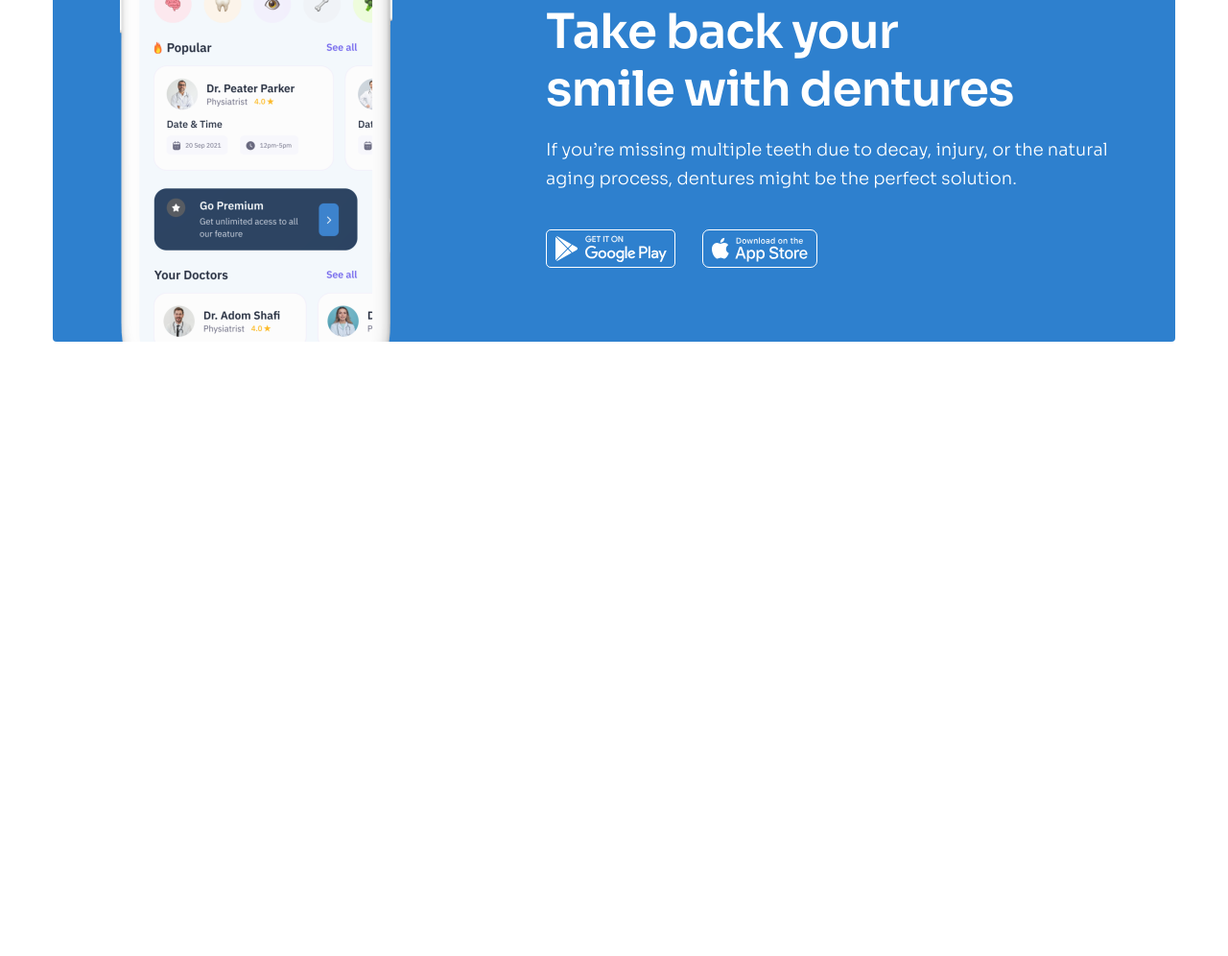
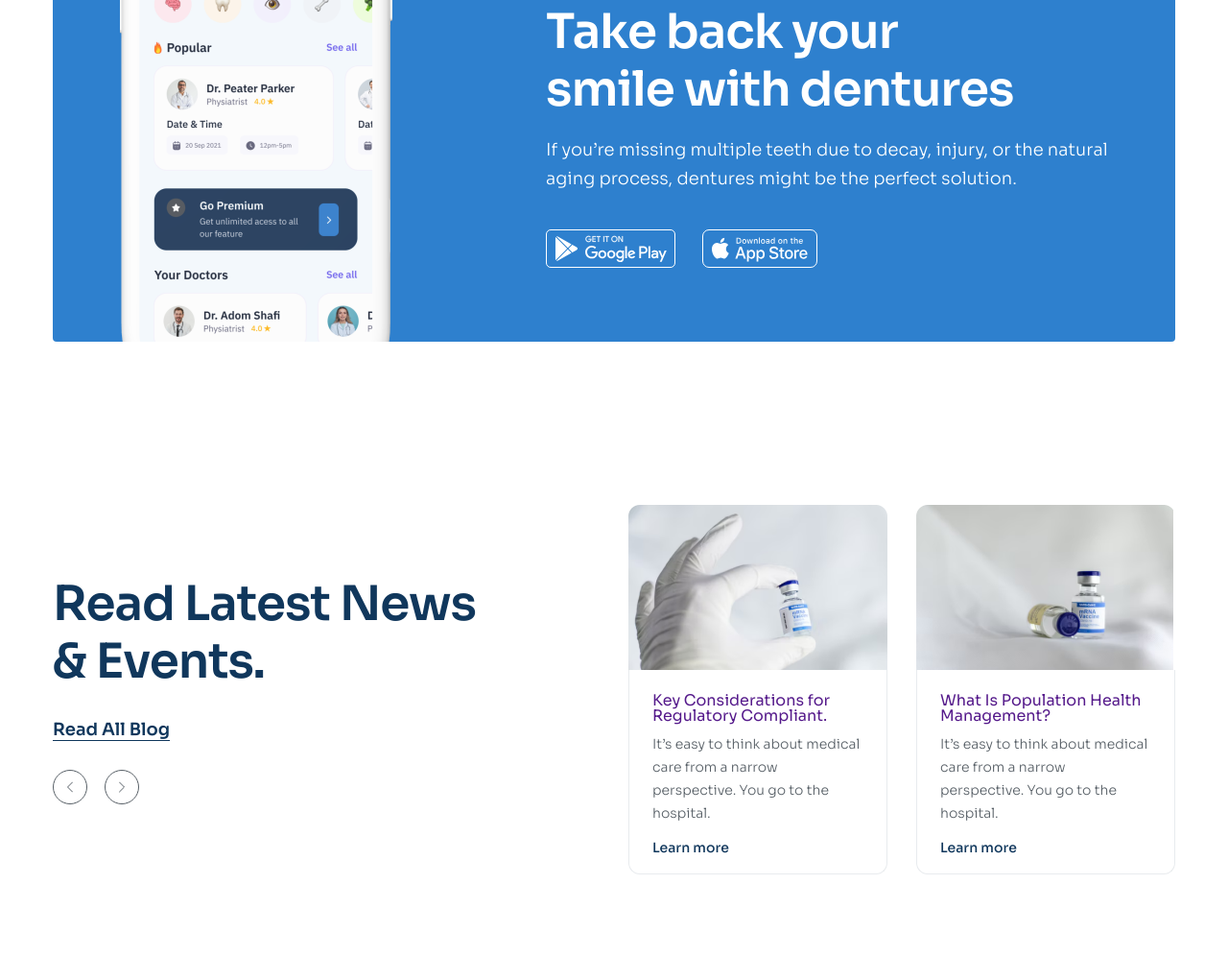
Before and after one commit to hunggtham/f8_project3, a plain HTML site: page index.html in a window 1280 px wide. Shown: the part 4564-5560 px from the top of the page at 96% size. Before the commit the page ends 5000 px from the top, so only its background shows below. Drawn offline with Linux system fonts and the light colour scheme.

Commit message:
implement news

```diff
--- a/assets/css/style.css
+++ b/assets/css/style.css
@@ -59,6 +59,35 @@ a {
   line-height: 1.67;
 }
 
+.control {
+  display: flex;
+  column-gap: 18px;
+}
+
+.control__btn {
+  display: flex;
+  align-items: center;
+  justify-content: center;
+  width: 36px;
+  height: 36px;
+  border-radius: 50%;
+  border: 1px solid #575f66;
+  outline: none;
+  background: #fff;
+  color: #575f66;
+  transition: 0.25s;
+}
+
+.control__btn:hover {
+  border-color: #2e80ce;
+  background: #2e80ce;
+  color: #fff;
+  cursor: pointer;
+}
+
+.control-next {
+  rotate: 180deg;
+}
 /* header */
 .header {
   min-height: 100vh;
@@ -416,6 +445,11 @@ a {
   grid-template-columns: repeat(4, 1fr);
   column-gap: 30px;
 }
+
+.member__control {
+  margin-top: 38px;
+  justify-content: center;
+}
 .member-item:hover,
 .member-item__thumb {
   transform: scale(1.1);
@@ -447,38 +481,6 @@ a {
   font-size: 1.4rem;
   font-weight: 300;
   line-height: 1.85;
-}
-
-.member__control {
-  display: flex;
-  justify-content: center;
-  margin-top: 38px;
-  column-gap: 18px;
-}
-
-.member__control-btn {
-  display: flex;
-  align-items: center;
-  justify-content: center;
-  width: 36px;
-  height: 36px;
-  border-radius: 50%;
-  border: 1px solid #575f66;
-  outline: none;
-  background: #fff;
-  color: #575f66;
-  transition: 0.25s;
-}
-
-.member__control-btn:hover {
-  border-color: #2e80ce;
-  background: #2e80ce;
-  color: #fff;
-  cursor: pointer;
-}
-
-.member__control-next {
-  rotate: 180deg;
 }
 
 /* install */
@@ -528,3 +530,98 @@ a {
   border: none;
   background: transparent;
 } */
+
+/* new */
+.news {
+  padding: 85px 0;
+  margin-top: 85px;
+}
+
+.new__inner {
+  display: flex;
+  flex-direction: row;
+  align-items: center;
+  justify-content: space-between;
+}
+
+.news__content {
+  flex-shrink: 0;
+}
+
+.new__heading {
+  max-width: 470px;
+}
+
+.new__more {
+  display: inline-block;
+  margin-top: 28px;
+  color: #10375c;
+  font-size: 1.8rem;
+  font-weight: 600;
+  line-height: 1.55;
+  text-decoration-line: underline;
+  text-underline-offset: 5px;
+}
+
+.new__control {
+  margin-top: 28px;
+}
+
+.news__list {
+  max-width: 570px;
+  display: flex;
+  column-gap: 30px;
+}
+
+.news-item {
+  flex: 1;
+  /* overflow: hidden; */
+  transition: 0.25s;
+}
+
+.news-item:hover {
+  box-shadow: 0px 18px 50px 0px rgba(0, 0, 0, 0.05);
+  transform: translateY(-15px);
+}
+.news-item:hover .news-item__body {
+  border-color: #fff;
+}
+.news-item__thumb {
+  width: 100%;
+  height: 172px;
+  object-fit: cover;
+  display: block;
+}
+
+.news-item__body {
+  padding: 24px 24px 16px;
+  background: #fff;
+  border: 1px solid #e8ebee;
+  border-top: none;
+  border-radius: 0 0 12px 12px;
+  transition: 0.25s;
+}
+
+.new-item__heading {
+  color: #10375c;
+  font-size: 1.6rem;
+  font-weight: 600;
+  line-height: 1.62;
+}
+
+.news-item__desc {
+  margin-top: 10px;
+  color: #575f66;
+  font-size: 1.4rem;
+  font-weight: 300;
+  line-height: 1.71;
+}
+
+.news-item__more {
+  margin-top: 12px;
+  display: inline-block;
+  color: #10375c;
+  font-size: 1.4rem;
+  line-height: 1.6;
+  font-weight: 500;
+}
--- a/index.html
+++ b/index.html
@@ -395,9 +395,9 @@
             <p class="member-item__title">DDS, California - Linda University</p>
           </article>
         </div>
-        <div class="member__control">
+        <div class="member__control control">
           <!-- prev btn -->
-          <button class="member__control-btn">
+          <button class="control__btn">
             <svg
               width="6"
               height="12"
@@ -414,9 +414,9 @@
             </svg>
           </button>
           <!-- next btn -->
-          <button class="member__control-btn">
+          <button class="control__btn">
             <svg
-              class="member__control-next"
+              class="control-next"
               width="6"
               height="12"
               viewBox="0 0 6 12"
@@ -473,5 +473,105 @@
         </div>
       </div>
     </section>
+    <!-- news -->
+    <section class="news">
+      <div class="container">
+        <div class="new__inner">
+          <div class="news__content">
+            <h2 class="new__heading section-heading">
+              Read Latest News & Events.
+            </h2>
+            <a href="" class="new__more">Read All Blog</a>
+            <div class="new__control control">
+              <!-- prev btn -->
+              <button class="control__btn">
+                <svg
+                  width="6"
+                  height="12"
+                  viewBox="0 0 6 12"
+                  fill="none"
+                  xmlns="http://www.w3.org/2000/svg"
+                >
+                  <path
+                    d="M5.5 1L0.5 6L5.5 11"
+                    stroke="currentColor"
+                    stroke-linecap="round"
+                    stroke-linejoin="round"
+                  />
+                </svg>
+              </button>
+              <!-- next btn -->
+              <button class="control__btn">
+                <svg
+                  class="control-next"
+                  width="6"
+                  height="12"
+                  viewBox="0 0 6 12"
+                  fill="none"
+                  xmlns="http://www.w3.org/2000/svg"
+                >
+                  <path
+                    d="M5.5 1L0.5 6L5.5 11"
+                    stroke="currentColor"
+                    stroke-linecap="round"
+                    stroke-linejoin="round"
+                  />
+                </svg>
+              </button>
+            </div>
+          </div>
+          <div class="news__list">
+            <!-- item 1 -->
+            <article class="news-item">
+              <figure>
+                <a href="#!">
+                  <img
+                    src="./assets/img/news_01.png"
+                    alt=""
+                    class="news-item__thumb"
+                  />
+                </a>
+              </figure>
+              <section class="news-item__body">
+                <h3>
+                  <a href="" class="news-item__heading">
+                    Key Considerations for Regulatory Compliant.
+                  </a>
+                </h3>
+                <p class="news-item__desc">
+                  It’s easy to think about medical care from a narrow
+                  perspective. You go to the hospital.
+                </p>
+                <a href="" class="news-item__more">Learn more</a>
+              </section>
+            </article>
+            <!-- item2 -->
+            <article class="news-item">
+              <figure>
+                <a href="#!">
+                  <img
+                    src="./assets/img/news_02.png"
+                    alt=""
+                    class="news-item__thumb"
+                  />
+                </a>
+              </figure>
+              <section class="news-item__body">
+                <h3>
+                  <a href="" class="news-item__heading">
+                    What Is Population Health Management?
+                  </a>
+                </h3>
+                <p class="news-item__desc">
+                  It’s easy to think about medical care from a narrow
+                  perspective. You go to the hospital.
+                </p>
+                <a href="" class="news-item__more">Learn more</a>
+              </section>
+            </article>
+          </div>
+        </div>
+      </div>
+    </section>
   </body>
 </html>
```
Also changed, not shown: assets/img/news_01.png (added), assets/img/news_02.png (added).
